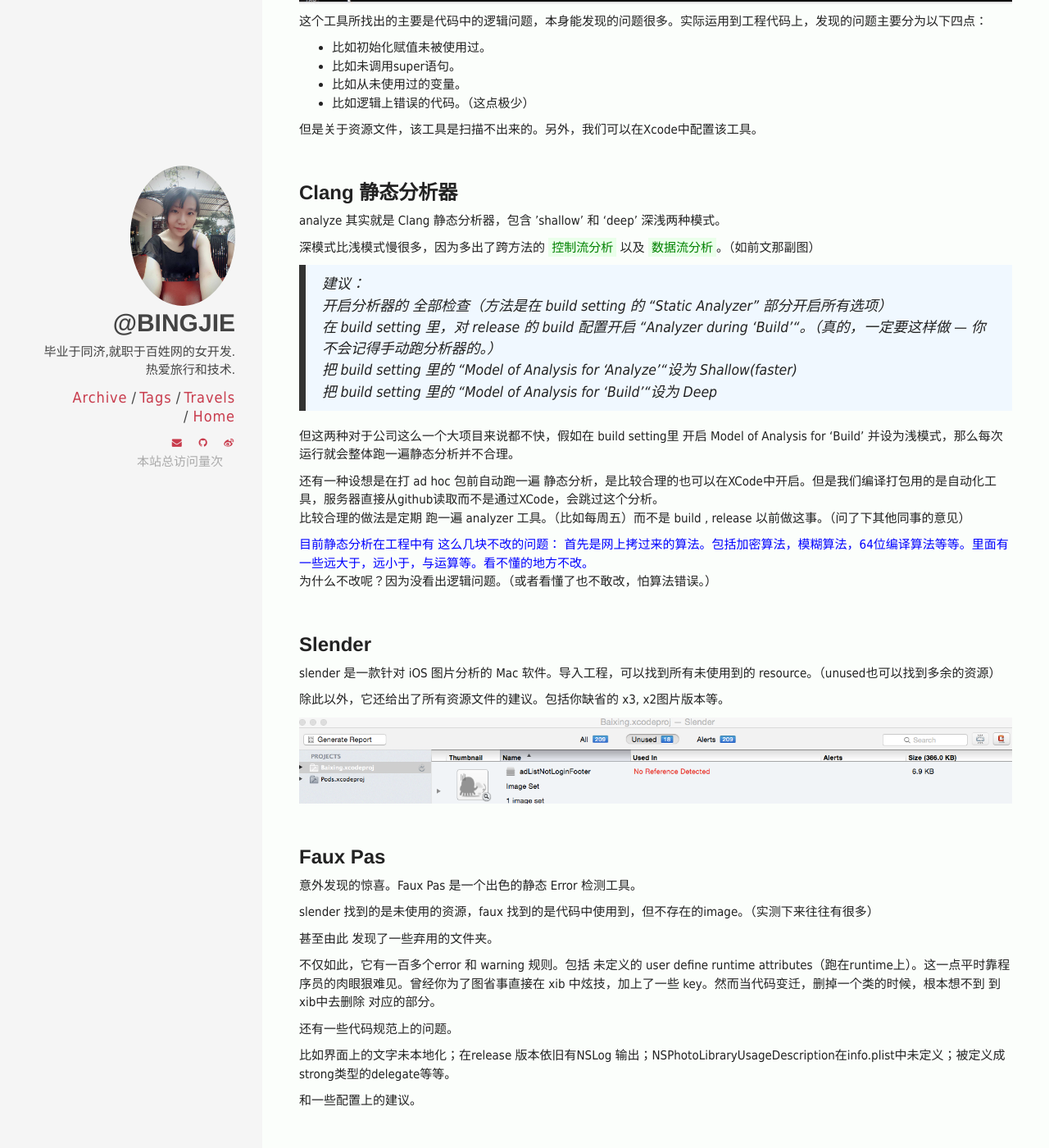
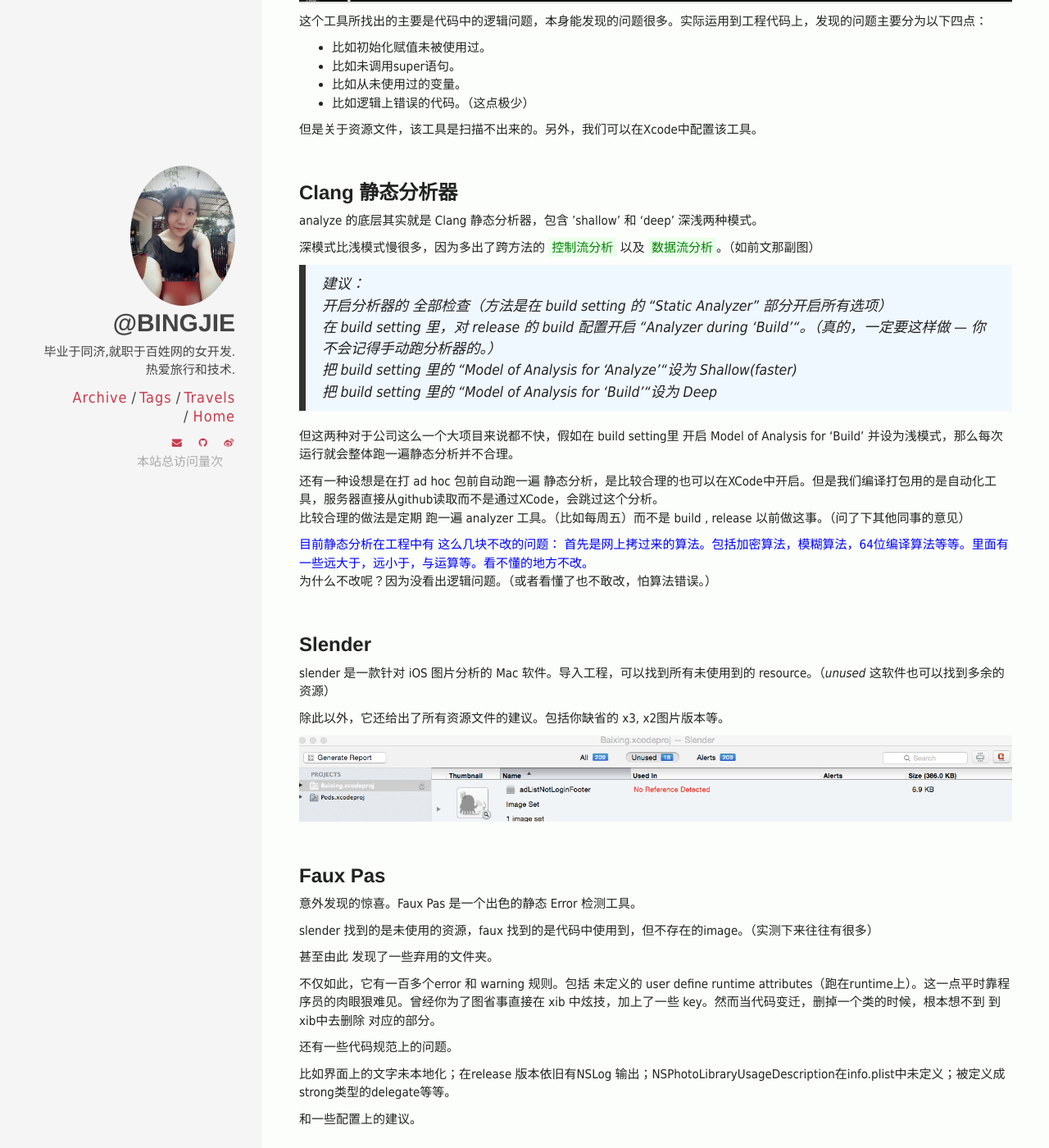
Before and after one commit to chaojimiaomiao/chaojimiaomiao.github.io, a Jekyll site: the page built from _posts/2016-01-24-AfteriOS.md, in a window 1280 px wide and 1400 px high, scrolled down 1722 px. Shown: the whole window at 82% size. Built offline with Jekyll 4.4.1, drawn with Linux system fonts in a browser that asks for light colours; comment, search, counter and statistics services are not loaded; some of the changed text lies outside the part shown.

Commit message:
no message

```diff
--- a/_posts/2016-01-24-AfteriOS.md
+++ b/_posts/2016-01-24-AfteriOS.md
@@ -46,7 +46,7 @@ comments: true
 
 ###Clang 静态分析器
 
-analyze 其实就是 Clang 静态分析器，包含 ’shallow’ 和 ‘deep’ 深浅两种模式。
+analyze 的底层其实就是 Clang 静态分析器，包含 ’shallow’ 和 ‘deep’ 深浅两种模式。
 
 深模式比浅模式慢很多，因为多出了跨方法的 `控制流分析` 以及 `数据流分析`。（如前文那副图）
 
@@ -72,7 +72,7 @@ analyze 其实就是 Clang 静态分析器，包含 ’shallow’ 和 ‘deep’
 
 ###Slender
 
-slender 是一款针对 iOS 图片分析的 Mac 软件。导入工程，可以找到所有未使用到的 resource。（unused也可以找到多余的资源）
+slender 是一款针对 iOS 图片分析的 Mac 软件。导入工程，可以找到所有未使用到的 resource。（_unused_ 这软件也可以找到多余的资源）
 
 除此以外，它还给出了所有资源文件的建议。包括你缺省的 x3, x2图片版本等。
 
@@ -209,4 +212,4 @@ CADisplayLink displayLink = [CADisplayLink displayLinkWithTarget:self selector:@
 }
 {% endhighlight %}
 
-这个fps 的数值，便是每秒帧数。实测当下拉刷新，或加载List过快时，都会往下掉得很厉害。而这便是性能瓶颈所在的关键点。
+这个fps 的数值，便是每秒帧数。实测当下拉刷新，或加载List过快时，都会往下掉得很厉害。<font color='blue'>而这便是性能瓶颈所在的关键点。</font>
```
Also changed, not shown: other parts of _posts/2016-01-24-AfteriOS.md (+3 -0 lines), img/afterios_fps.jpg (added).
